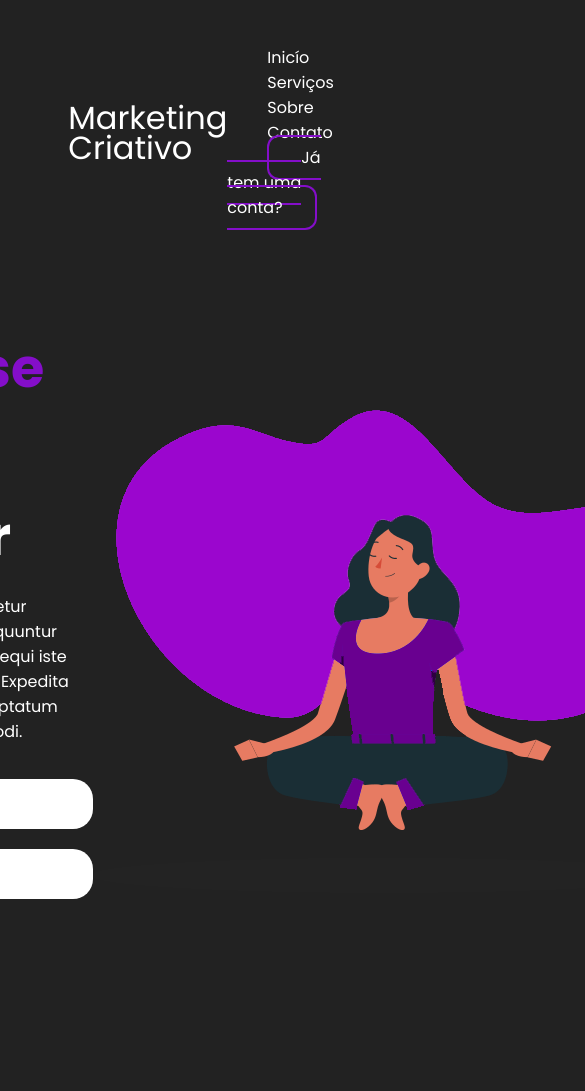
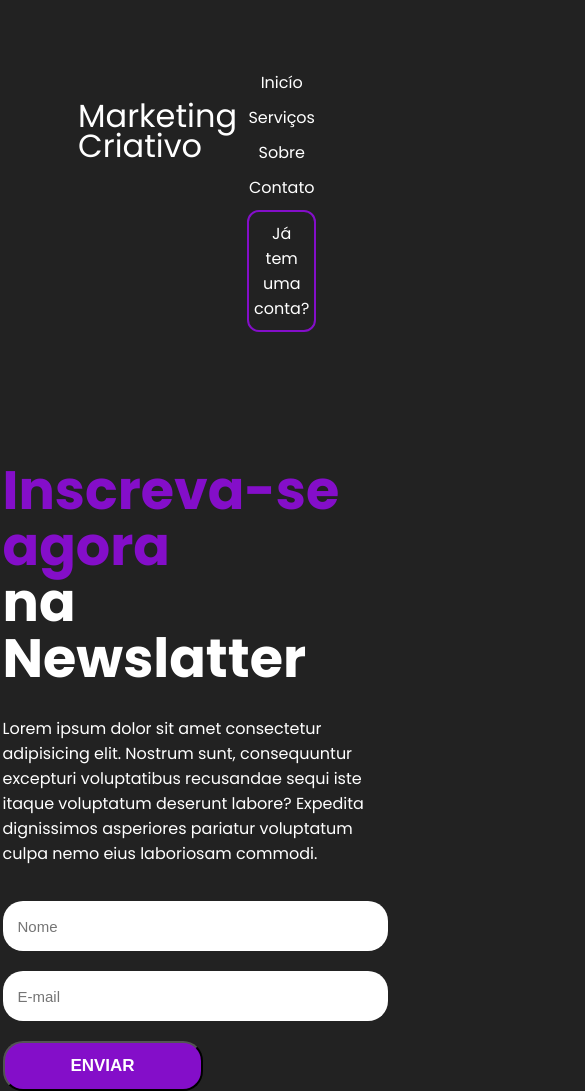
Before and after one commit to SlimeLlif3/projeto-marketing, a plain HTML site: page index.html in a window 390 px wide. Shown: the top 1091 px of the page, 585 px wide, since content can reach past the window. Before the commit the page ends 969 px from the top, so only its background shows below. Drawn offline with Linux system fonts and the light colour scheme.

Commit message:
finalizei media queries

```diff
--- a/estilos/style.css
+++ b/estilos/style.css
@@ -125,3 +125,51 @@ form {
 .input-special:hover{
     background: rgb(158, 15, 241);
 }
+
+/*Media Queries*/
+
+@media screen and (max-width: 1264px) {
+    .links a{
+        margin-left: 10px;
+    }
+}
+
+@media screen and (max-width: 1120px){
+    .container{
+        max-width: 60%;
+        margin: auto;
+    }
+    header{
+        margin-top: -80px;
+        justify-content: space-between;
+    }
+    .links{
+        display: flex;
+        flex-direction: column;
+        justify-content: center;
+        align-items: center;
+        padding-top: 150px;
+    }
+    .links a{
+        margin-bottom: 10px;
+    }
+
+}
+
+@media screen and (max-width: 998px){
+    .image img{
+        display: none;
+    }
+}
+
+@media screen and (max-width: 674px){
+    .special{
+        padding: 9px 5px;
+    }
+}
+
+@media screen and (max-width: 583px){
+    .special{
+       text-align: center;
+    }
+}
```
